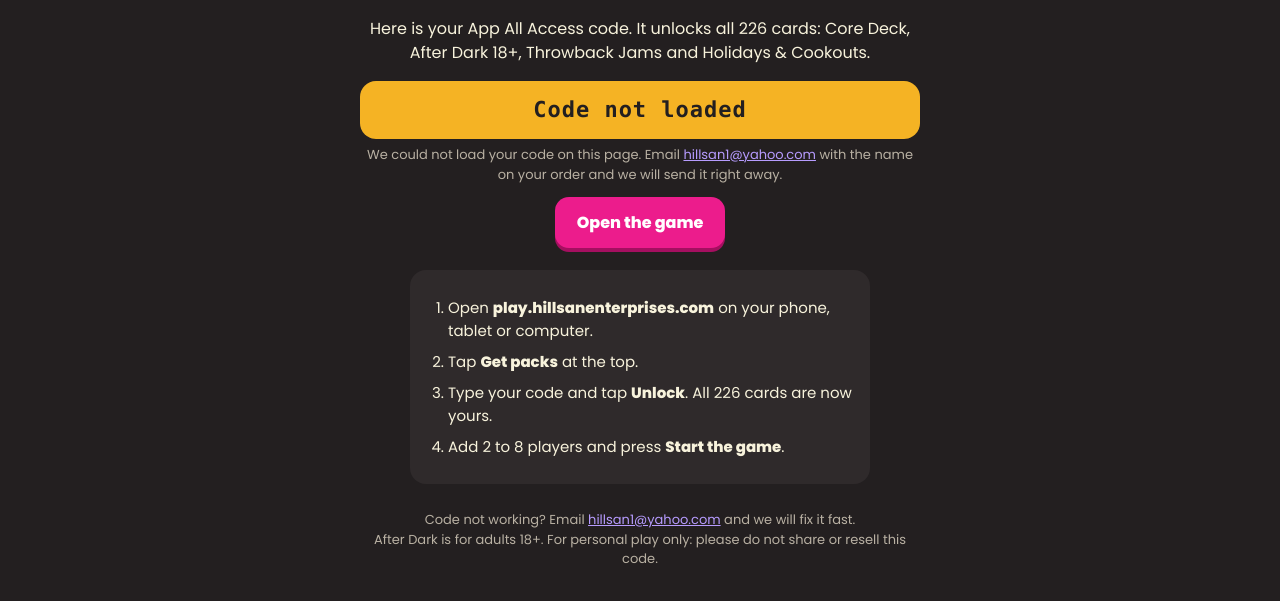
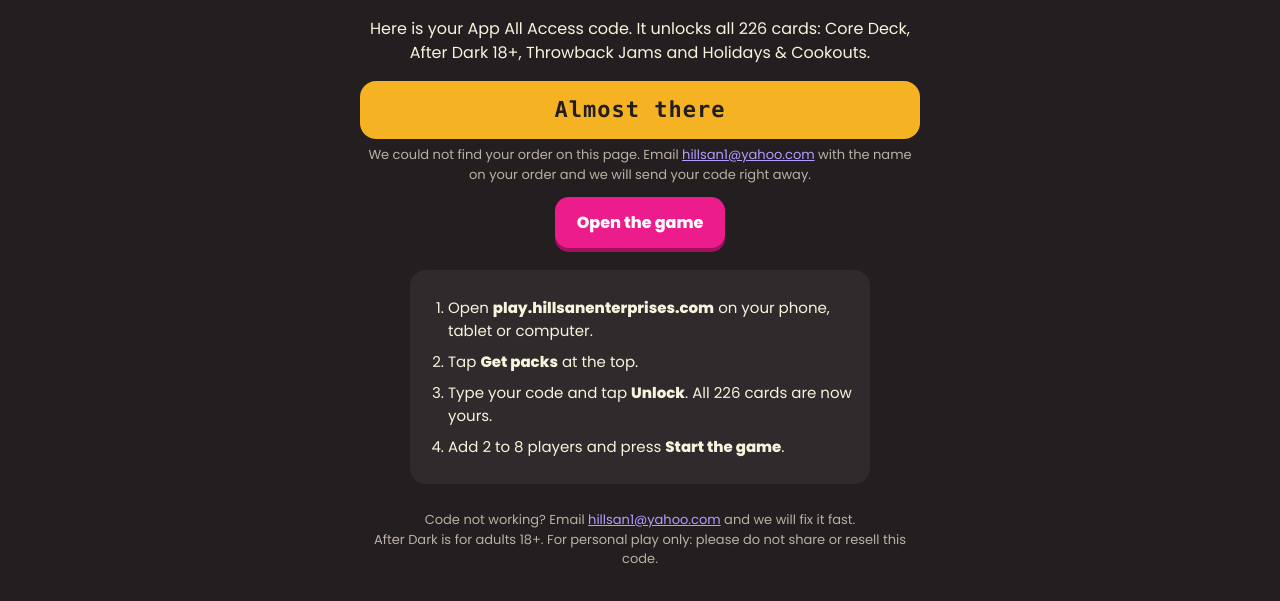
Before and after one commit to Hillsan1/museic-play, a plain HTML site: page thanks.html in a window 1280 px wide. Shown: the part 117-718 px from the top of the page. Drawn offline with Linux system fonts and the light colour scheme.

Commit message:
Thank-you page: one fresh code per order from the code server

```diff
--- a/thanks.html
+++ b/thanks.html
@@ -45,17 +45,41 @@ li{margin:8px 0;font-size:15px}
 </div>
 <script>
 (async function(){
-  var el = document.getElementById('code'), copy = document.getElementById('copy');
-  function fail(){ el.textContent = 'Code not loaded'; el.style.fontSize = '22px';
-    document.getElementById('help').innerHTML = 'We could not load your code on this page. Email <a style="color:#b79cff" href="mailto:hillsan1@yahoo.com">hillsan1@yahoo.com</a> with the name on your order and we will send it right away.'; copy.style.display = 'none'; }
-  try {
-    var m = location.hash.match(/k=([A-Za-z0-9_-]{43})/); if (!m) return fail();
-    var b = function(s){ s = s.replace(/-/g,'+').replace(/_/g,'/'); while (s.length % 4) s += '='; return Uint8Array.from(atob(s), function(c){ return c.charCodeAt(0); }); };
-    var key = await crypto.subtle.importKey('raw', b(m[1]), 'AES-GCM', false, ['decrypt']);
-    var pt = await crypto.subtle.decrypt({name:'AES-GCM', iv: b('1VBfJECsrmQMBLEd')}, key, b('iA3v6qYDXbgH9Qq8JTNREHEiP5jz3I5GPtrVzvL0SD5Fkiw='));
-    el.textContent = new TextDecoder().decode(pt);
-  } catch(e) { fail(); }
+  var API = 'https://museic-codes.gh-456.workers.dev';
+  var el = document.getElementById('code'), help = document.getElementById('help'), copy = document.getElementById('copy');
+  var all = location.search + '&' + location.hash.replace(/^#/, '&');
+  var om = all.match(/[?&]orderId=([A-Za-z0-9_-]{10,64})/), km = all.match(/[?&#]k=([A-Za-z0-9_-]{43})/);
+  var orderId = om ? om[1] : '';
+  function show(t){ el.textContent = t; el.style.whiteSpace = 'pre-line'; el.style.fontSize = ''; copy.style.display = ''; }
+  function fail(msg){ el.textContent = 'Almost there'; el.style.fontSize = '22px'; copy.style.display = 'none';
+    help.innerHTML = msg + ' Email <a style="color:#b79cff" href="mailto:hillsan1@yahoo.com">hillsan1@yahoo.com</a> with the name on your order and we will send your code right away.'; }
+  async function sharedCode(){
+    if (!km) return null;
+    try {
+      var b = function(s){ s = s.replace(/-/g,'+').replace(/_/g,'/'); while (s.length % 4) s += '='; return Uint8Array.from(atob(s), function(c){ return c.charCodeAt(0); }); };
+      var key = await crypto.subtle.importKey('raw', b(km[1]), 'AES-GCM', false, ['decrypt']);
+      return new TextDecoder().decode(await crypto.subtle.decrypt({name:'AES-GCM', iv: b('1VBfJECsrmQMBLEd')}, key, b('iA3v6qYDXbgH9Qq8JTNREHEiP5jz3I5GPtrVzvL0SD5Fkiw=')));
+    } catch(e) { return null; }
+  }
   copy.onclick = async function(){ try { await navigator.clipboard.writeText(el.textContent); this.textContent = 'Copied!'; } catch(e) { this.textContent = 'Press and hold the code to copy'; } };
+  var saveKey = 'museic-claim-' + orderId;
+  try { var saved = orderId && localStorage.getItem(saveKey); if (saved) { show(saved); return; } } catch(e) {}
+  if (orderId) {
+    for (var i = 0; i < 6; i++) {
+      try {
+        var r = await fetch(API + '/claim', {method:'POST', headers:{'Content-Type':'application/json'}, body: JSON.stringify({orderId: orderId})});
+        var j = await r.json();
+        if (j.ok) { var c = j.codes.join('\n'); show(c); try { localStorage.setItem(saveKey, c); } catch(e) {} return; }
+        if (/^square_/.test(j.error || '')) break;
+        if (!j.retry) { fail('We could not confirm this order.'); return; }
+      } catch(e) {}
+      el.textContent = 'Confirming your payment…';
+      await new Promise(function(res){ setTimeout(res, 2500); });
+    }
+  }
+  var sc = await sharedCode();
+  if (sc) { show(sc); return; }
+  fail(orderId ? 'We could not load your code yet.' : 'We could not find your order on this page.');
 })();
 </script>
 </body>
```
